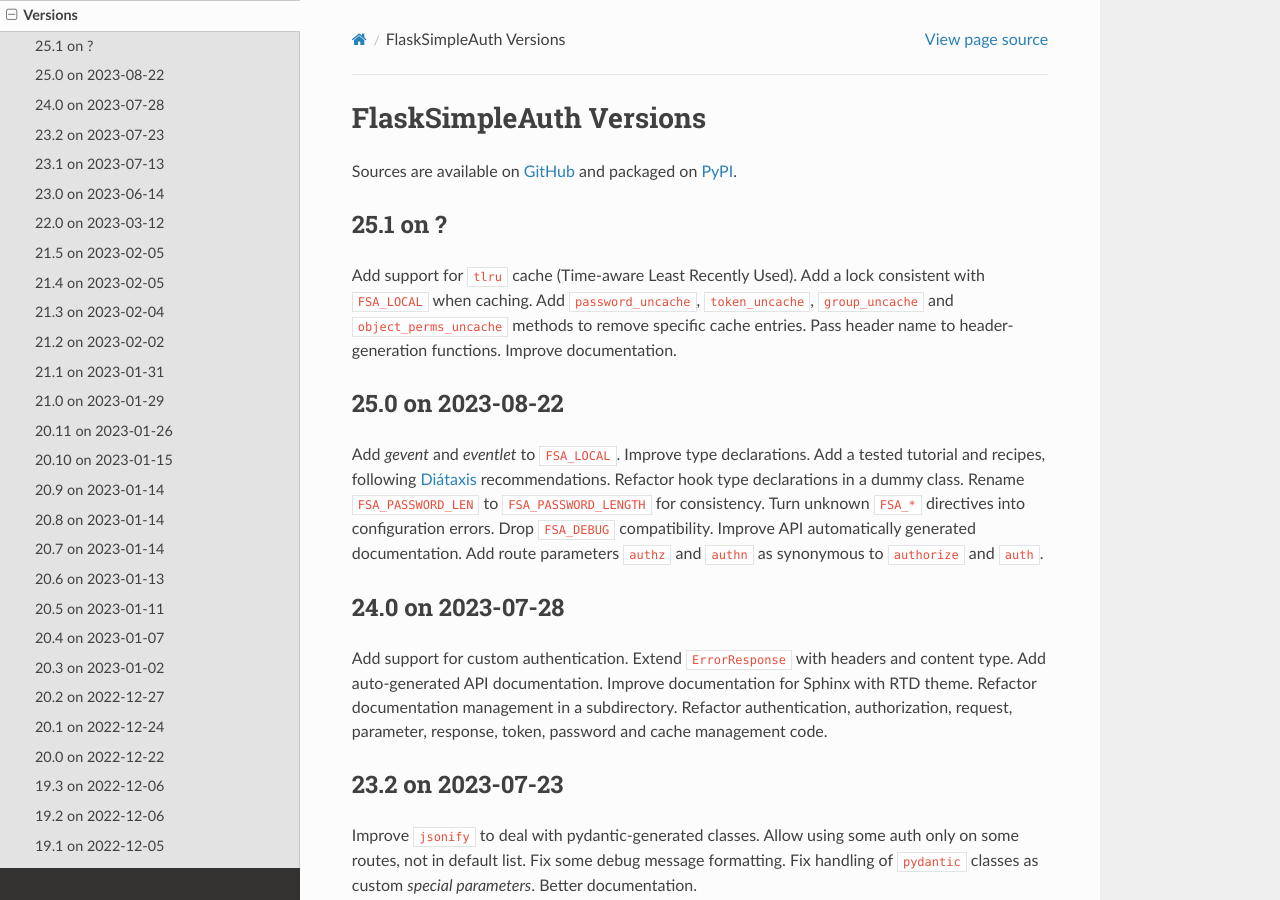
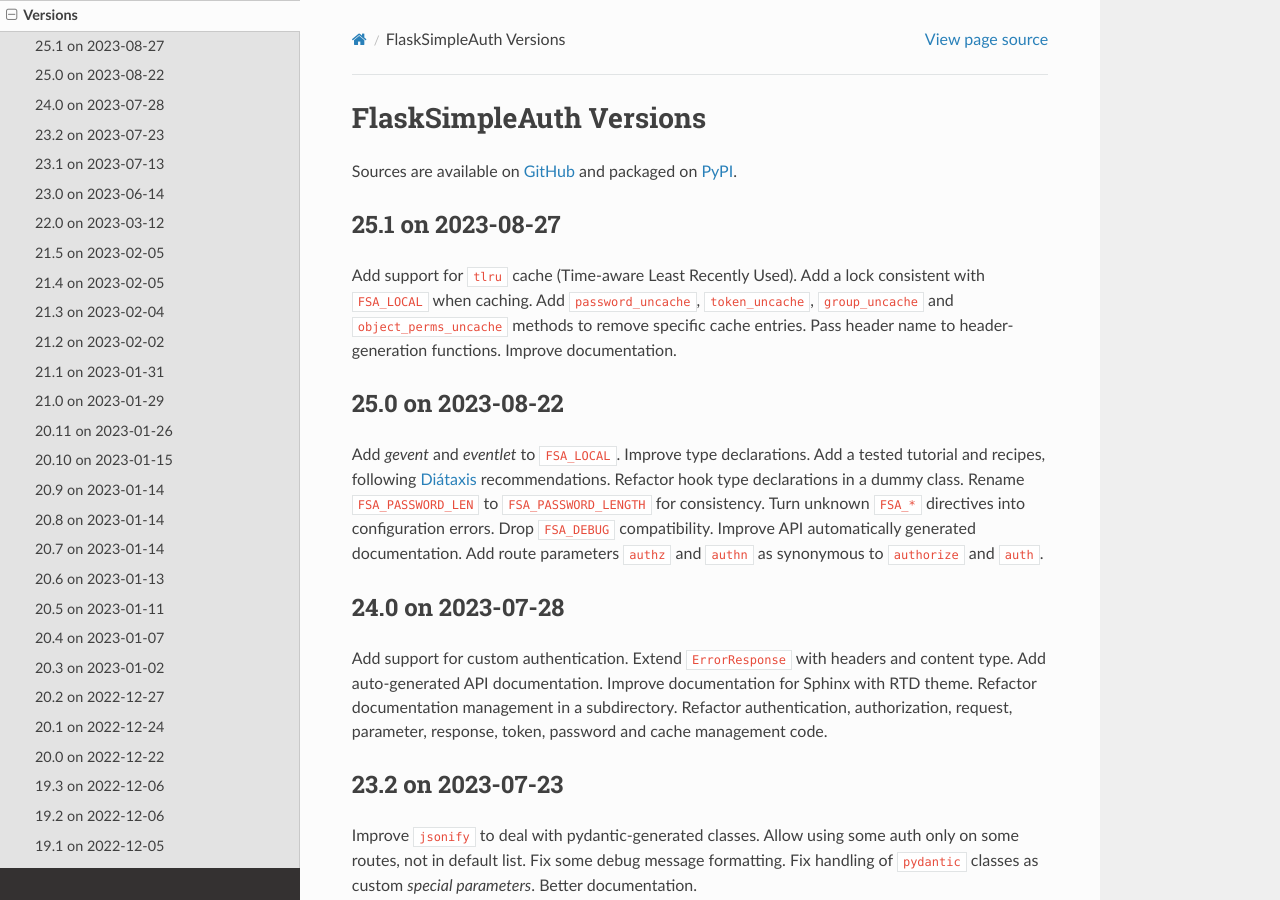
Before and after one commit to zx80/flask-simple-auth, a Sphinx documentation site: the page built from docs/VERSIONS.md, in a window 1280 px wide and 900 px high. Built offline with Sphinx 7.4.7 and the Read the Docs theme 2.0.0, drawn with Linux system fonts in a browser that asks for light colours; pages that are not in the unit, such as notebooks, are missing from menus.

Commit message:
publish v25.1

```diff
--- a/docs/VERSIONS.md
+++ b/docs/VERSIONS.md
@@ -3,7 +3,7 @@
 Sources are available on [GitHub](https://github.com/zx80/flask-simple-auth)
 and packaged on [PyPI](https://pypi.org/project/FlaskSimpleAuth/).
 
-## 25.1 on ?
+## 25.1 on 2023-08-27
 
 Add support for `tlru` cache (Time-aware Least Recently Used).
 Add a lock consistent with `FSA_LOCAL` when caching.
```
